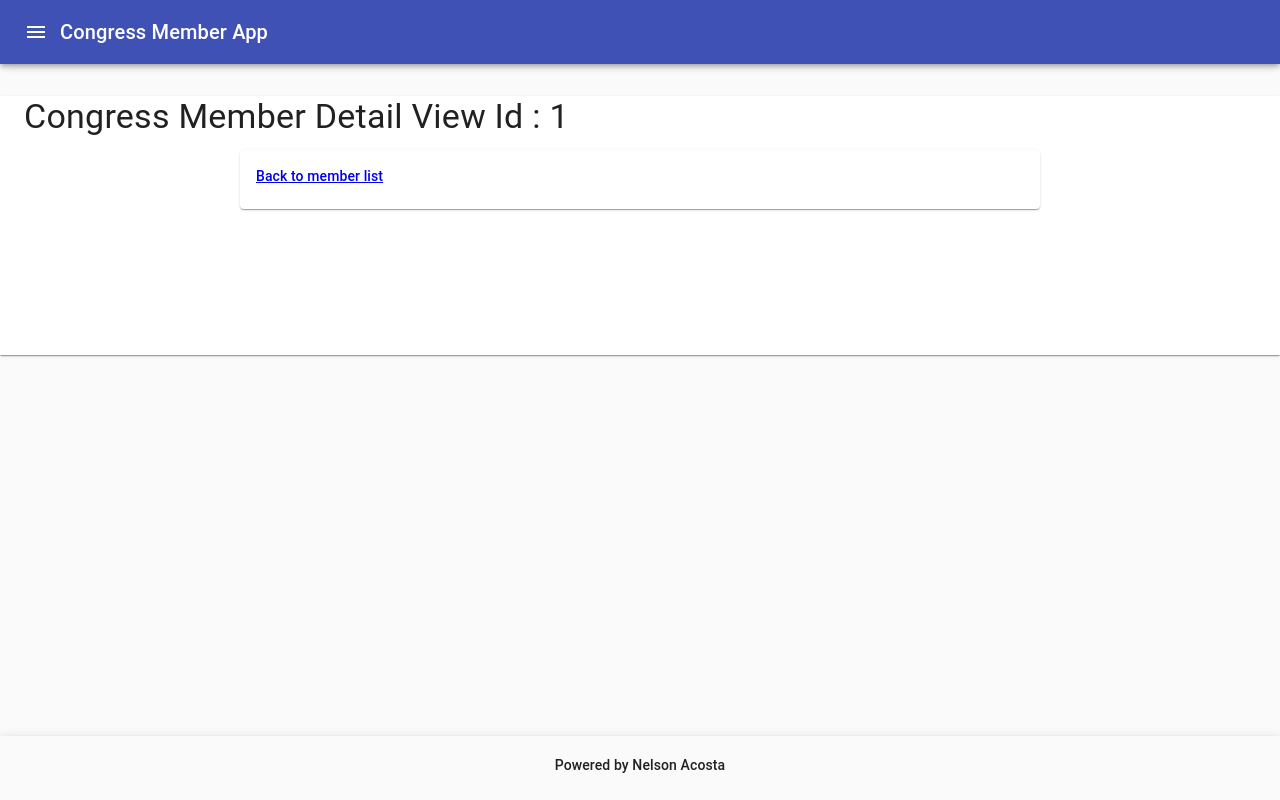
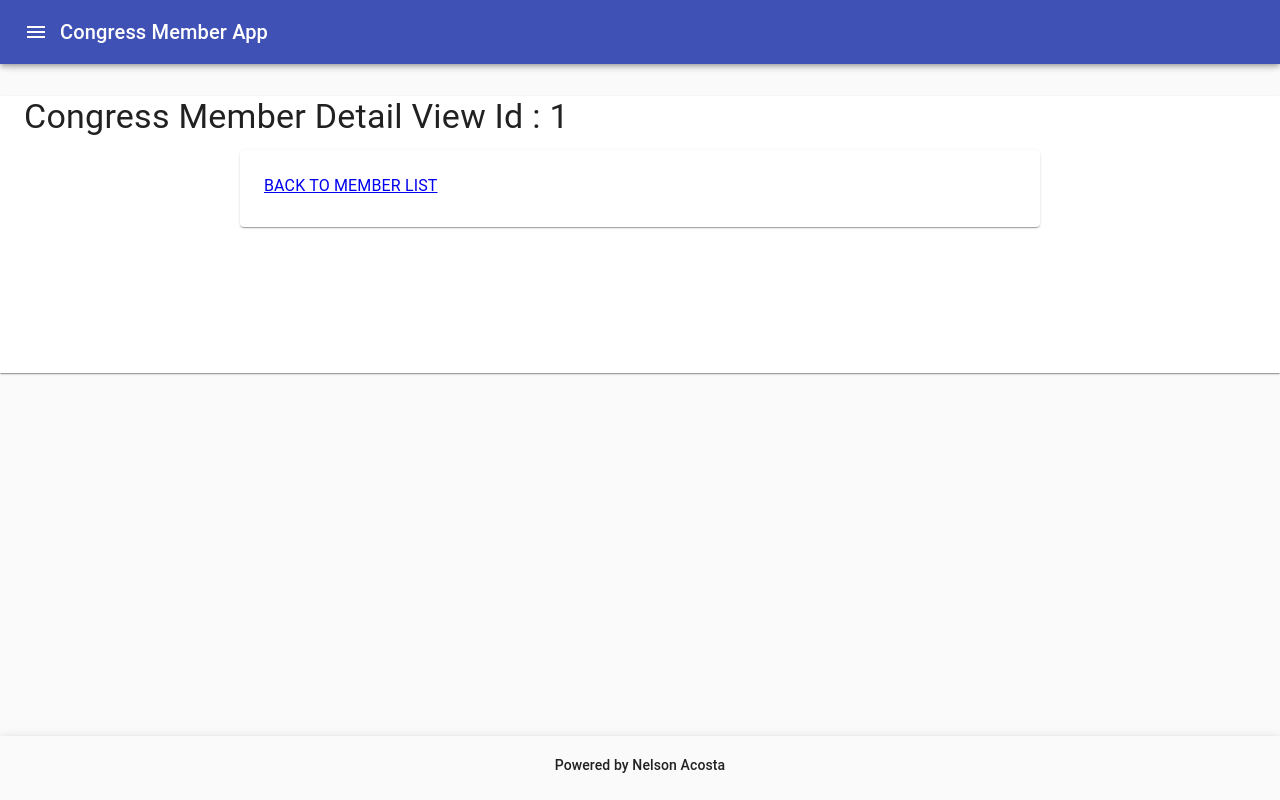
Before and after one commit to DeveloperNelsoft/ListMemberChallenge, a React (Create React App) app: page /congressMemberDetail/1 in a window 1280 px wide. Built offline with nearby package versions, Linux system fonts and the light colour scheme.

Commit message:
formating date column

```diff
--- a/src/App.tsx
+++ b/src/App.tsx
@@ -1,5 +1,4 @@
 import React from "react";
-import ReactDOM from "react-dom";
 import { BrowserRouter, Switch, Route } from "react-router-dom";
 import CongressMemberList from "./screens/congressMember/congressMember.list";
 import CongressMemberDetail from "./screens/congressMember/congressMember.detail";
--- a/src/screens/congressMember/congressMember.detail.tsx
+++ b/src/screens/congressMember/congressMember.detail.tsx
@@ -1,16 +1,15 @@
 import React, { useEffect, useState, useContext } from "react";
-import { withRouter, match } from "react-router";
+import { match } from "react-router";
 import { Link } from "react-router-dom";
 import { makeStyles, createStyles, Theme } from "@material-ui/core/styles";
 import Grid from "@material-ui/core/Grid";
 import Paper from "@material-ui/core/Paper";
-import ReactLoading from "react-loading";
 import Container from "@material-ui/core/Container";
 import Typography from "@material-ui/core/Typography";
 import Box from "@material-ui/core/Box";
 import { CongressMember } from "./congressMember.interface";
 import { AppContext } from "../../state/customContext";
-import { Types } from "../../state/congressMemberReducer";
+import { Button } from "@material-ui/core";
 
 interface CongressMemberDetailState {
   CongressMemberList: CongressMember[];
@@ -48,7 +47,7 @@ const useStyles = makeStyles((theme: Theme) =>
 const CongressMemberDetail: React.SFC<Props> = (props: Props) => {
   const classes = useStyles();
   const [congressMemberId, setCongressMemberId] = useState("");
-  const { state, dispatch } = useContext(AppContext);
+  const { state } = useContext(AppContext);
 
   useEffect(() => {
     const { congressMemberId } = props.match.params;
@@ -118,11 +117,13 @@ const CongressMemberDetail: React.SFC<Props> = (props: Props) => {
               </Grid>
             ))}
           <Grid item>
-            <Link to="/">
-              <Typography variant="subtitle2" gutterBottom>
-                Back to member list
-              </Typography>
-            </Link>
+            <Button color="secondary">
+              <Link to="/">
+                <Typography variant="subtitle1" gutterBottom>
+                  Back to member list
+                </Typography>
+              </Link>
+            </Button>
           </Grid>
         </Paper>
       </Box>
--- a/src/screens/congressMember/congressMember.list.tsx
+++ b/src/screens/congressMember/congressMember.list.tsx
@@ -1,7 +1,5 @@
 import React, { useEffect, useContext } from "react";
 import { Link } from "react-router-dom";
-import { withRouter, RouteComponentProps, match } from "react-router";
-
 import MaterialTable from "material-table";
 import { forwardRef } from "react";
 import AddBox from "@material-ui/icons/AddBox";
@@ -29,6 +27,7 @@ import { CongressMember } from "./congressMember.interface";
 import { AppContext } from "../../state/customContext";
 import { Types } from "../../state/congressMemberReducer";
 import getAxios from "../../apiConnector/apiConnector";
+import { format } from "date-fns";
 
 interface CongressMemberListState {
   CongressMemberList: CongressMember[];
@@ -120,7 +119,15 @@ const CongressMemberList: React.SFC<CongressMemberListState> = () => {
               { title: "First name", field: "first_name" },
               { title: "Last name", field: "last_name" },
               { title: "Gender", field: "gender" },
-              { title: "Date of birth", field: "date_of_birth" },
+              {
+                title: "Date of birth",
+                field: "date_of_birth",
+                render: (rowData) => (
+                  <div>
+                    {format(new Date(rowData.date_of_birth), "dd/MM/yyyy")}
+                  </div>
+                ),
+              },
               { title: "state", field: "state" },
               { title: "Role", field: "leadership_role" },
               {
@@ -155,7 +162,7 @@ const CongressMemberList: React.SFC<CongressMemberListState> = () => {
             options={{
               pageSize: 7,
               pageSizeOptions: [21, 70, 700],
-              search: false,
+              search: true,
             }}
           />
         </Paper>
```
